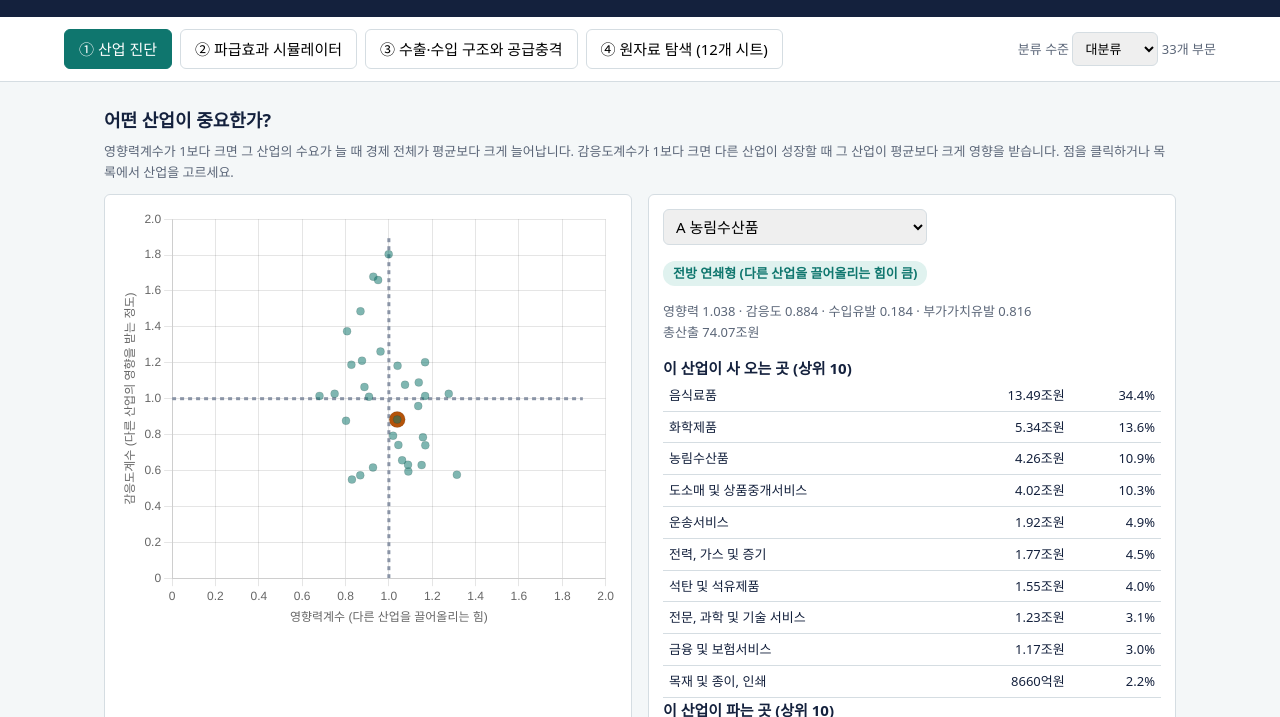
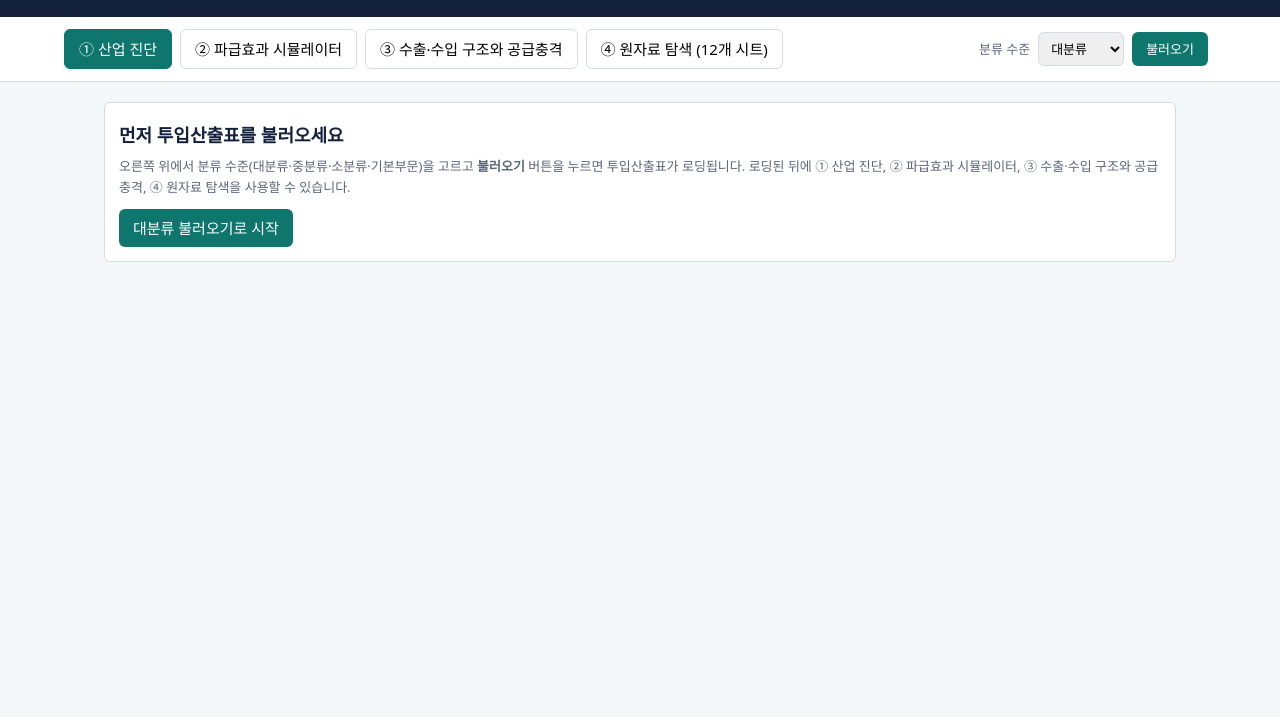
Before and after one commit to xrldlvol-prog/io-dashboard, a plain HTML site: page index.html in a window 1280 px wide. Shown: the part 83-800 px from the top of the page. Drawn offline with nearby package versions, Linux system fonts and the light colour scheme; a web font is replaced by a local one.

Commit message:
Add files via upload

```diff
--- a/index.html
+++ b/index.html
@@ -15,7 +15,7 @@ header h1{margin:0 0 4px;font-size:22px}header p{margin:0;color:#b9c4d6;font-siz
 .bar{display:flex;flex-wrap:wrap;gap:8px;align-items:center;padding:12px 5vw;background:#fff;border-bottom:1px solid var(--line);position:sticky;top:0;z-index:5}
 .bar button{border:1px solid var(--line);background:#fff;padding:7px 14px;border-radius:6px;cursor:pointer;font:inherit}
 .bar button.on{background:var(--acc);color:#fff;border-color:var(--acc)}
-.bar label{margin-left:auto;font-size:13px;color:var(--mut)}
+.bar .ld{margin-left:auto;font-size:13px;color:var(--mut);display:flex;gap:8px;align-items:center;flex-wrap:wrap}
 main{padding:20px 5vw;max-width:1200px;margin:auto}
 section{display:none}section.on{display:block}
 h2{font-size:18px;margin:4px 0 6px}.note{color:var(--mut);font-size:13px;margin:0 0 12px}
@@ -36,9 +36,10 @@ td.r,th.r{text-align:right;font-variant-numeric:tabular-nums}
 <header><h1>한국 산업구조 진단·시뮬레이션 대시보드</h1><p>2023년 투입산출표 · 생산자가격 · 대/중/소/기본부문 전환 · 금액 단위 백만원(표시는 억원·조원)</p></header>
 <div class="bar">
  <button class="on" data-t="t1">① 산업 진단</button><button data-t="t2">② 파급효과 시뮬레이터</button><button data-t="t3">③ 수출·수입 구조와 공급충격</button><button data-t="t4">④ 원자료 탐색 (12개 시트)</button>
- <label>분류 수준 <select id="lvl"><option>대분류</option><option>중분류</option><option>소분류</option><option>기본부문</option></select> <span id="cnt"></span></label>
+ <div class="ld">분류 수준 <select id="lvl"><option>대분류</option><option>중분류</option><option>소분류</option><option>기본부문</option></select> <button class="go" id="lb">불러오기</button> <span id="cnt"></span></div>
 </div>
 <main>
+<div id="gate" class="card" style="margin-bottom:16px"><h2>먼저 투입산출표를 불러오세요</h2><p class="note">오른쪽 위에서 분류 수준(대분류·중분류·소분류·기본부문)을 고르고 <b>불러오기</b> 버튼을 누르면 투입산출표가 로딩됩니다. 로딩된 뒤에 ① 산업 진단, ② 파급효과 시뮬레이터, ③ 수출·수입 구조와 공급충격, ④ 원자료 탐색을 사용할 수 있습니다.</p><button class="go" id="lb2">대분류 불러오기로 시작</button></div>
 <section id="t1" class="on">
  <h2>어떤 산업이 중요한가?</h2>
  <p class="note">영향력계수가 1보다 크면 그 산업의 수요가 늘 때 경제 전체가 평균보다 크게 늘어납니다. 감응도계수가 1보다 크면 다른 산업이 성장할 때 그 산업이 평균보다 크게 영향을 받습니다. 점을 클릭하거나 목록에서 산업을 고르세요.</p>
@@ -87,11 +88,12 @@ async function load(l){
   '수입유발계수(수요 1원당 수입)':i=>D.impind[i],'수입투입계수(직접 수입 중간재 비율)':i=>D.amsum[i],'부가가치유발계수':i=>D.vaind[i]};
  ['s1','s2','s3'].forEach(id=>$('#'+id).innerHTML=opt());
  $('#mt').innerHTML=Object.keys(D.met).map(k=>`<option>${k}</option>`).join('');
- $('#cnt').textContent=n+'개 부문';xreset();SC=[[],[]];list();$('#r2').innerHTML='<span class="li">산업과 금액을 추가하면 결과가 표시됩니다.</span>';$('#r3').innerHTML='';
+ $('#cnt').textContent=$('#lvl').value+' '+n+'개 부문 로딩 완료';xreset();SC=[[],[]];list();$('#r2').innerHTML='<span class="li">산업과 금액을 추가하면 결과가 표시됩니다.</span>';$('#r3').innerHTML='';
  show(document.querySelector('.bar .on').dataset.t);
 }
-function show(t){document.querySelectorAll('section').forEach(s=>s.classList.toggle('on',s.id==t));
- document.querySelectorAll('.bar button').forEach(b=>b.classList.toggle('on',b.dataset.t==t));
+function gate(){document.querySelectorAll('section').forEach(s=>s.classList.remove('on'));$('#gate').style.display='block'}
+function show(t){if(!D){gate();document.querySelectorAll('.bar button[data-t]').forEach(b=>b.classList.toggle('on',b.dataset.t==t));return}$('#gate').style.display='none';document.querySelectorAll('section').forEach(s=>s.classList.toggle('on',s.id==t));
+ document.querySelectorAll('.bar button[data-t]').forEach(b=>b.classList.toggle('on',b.dataset.t==t));
  if(t=='t1'){scatter();diag()}if(t=='t3')rank()}
 function scatter(){const k=+$('#s1').value,p=D.names.map((_,i)=>({x:D.infl[i],y:D.sens[i]})),mx=Math.max(...D.infl,...D.sens)*1.05;
  mk('c1',{type:'scatter',data:{datasets:[{data:p,pointRadius:4,backgroundColor:'#0f766e88'},{data:[p[k]],pointRadius:8,backgroundColor:'#b45309'},
@@ -125,8 +127,8 @@ function shock(){const s=+$('#s3').value,p=+$('#pc').value/100,n=D.n;let t=Array
  for(let k=0;k<30;k++){const nt=Array(n).fill(0);for(let i=0;i<n;i++){if(!t[i]||D.out[i]<=0)continue;const f=t[i]/D.out[i],z=D.Z[i];for(let j=0;j<n;j++)nt[j]+=f*z[j]}t=nt;for(let j=0;j<n;j++)cum[j]+=t[j]}
  const l=cum.map(x=>-x),tp=topk(l.map((x,i)=>i==s?0:x),10);
  $('#r3').innerHTML=`<p class="li">${D.names[s]} 생산 ${(p*100).toFixed(0)}% 감소(${won(p*D.out[s])}) → 하류 산업 생산 감소 합계 약 ${won(sum(l)-l[s])}</p><table><tr><th>산업</th><th class="r">감소액</th><th class="r">자기 산출 대비</th></tr>${tp.map(([i,v])=>`<tr><td>${D.names[i]}</td><td class="r">${won(v)}</td><td class="r">${pct(v/D.out[i])}</td></tr>`).join('')}</table>`}
-document.querySelectorAll('.bar button').forEach(b=>b.onclick=()=>show(b.dataset.t));
-$('#lvl').onchange=e=>load(e.target.value);$('#s1').onchange=diag;$('#mt').onchange=rank;$('#shk').onclick=shock;
+document.querySelectorAll('.bar button[data-t]').forEach(b=>b.onclick=()=>show(b.dataset.t));
+$('#lb').onclick=async()=>{$('#cnt').textContent='불러오는 중...';try{await load($('#lvl').value)}catch(e){$('#cnt').textContent='자료를 불러오지 못했습니다'}};$('#lb2').onclick=()=>{$('#lvl').value='대분류';$('#lb').click()};$('#lvl').onchange=()=>{if(D)$('#lb').click();else $('#cnt').textContent='불러오기 버튼을 누르세요'};$('#s1').onchange=diag;$('#mt').onchange=rank;$('#shk').onclick=shock;
 $('#add').onclick=()=>{const a=+$('#amt').value;if(a>0){SC[+$('#sc').value].push([+$('#s2').value,a]);list();res()}};
 $('#clr').onclick=()=>{SC=[[],[]];list();$('#r2').innerHTML=''};
 $('#lst').onclick=e=>{if(e.target.dataset.j){e.preventDefault();SC[e.target.dataset.j].splice(e.target.dataset.q,1);list();res()}};
@@ -144,7 +146,7 @@ function xshow(){if(!X)return;const i=$('#xr').value,q=$('#xcq').value.trim();if
  const fm=v=>typeof v=='number'?v.toLocaleString('ko-KR',{maximumFractionDigits:6}):(v==null?'':v);
  $('#xt').innerHTML=X.cc.map((c,j)=>[j,c]).filter(([j,c])=>!q||((c||'')+' '+(X.cn[j]||'')).includes(q)).map(([j,c])=>`<tr><td>${c==null?'':c}</td><td>${X.cn[j]||''}</td><td class="r">${fm(X.v[i][j])}</td></tr>`).join('')}
 $('#xl').onclick=xload;$('#xq').oninput=xrows;$('#xr').onchange=xshow;$('#xcq').oninput=xshow;
-load('대분류');
+gate();
 </script>
 </body>
 </html>
```
